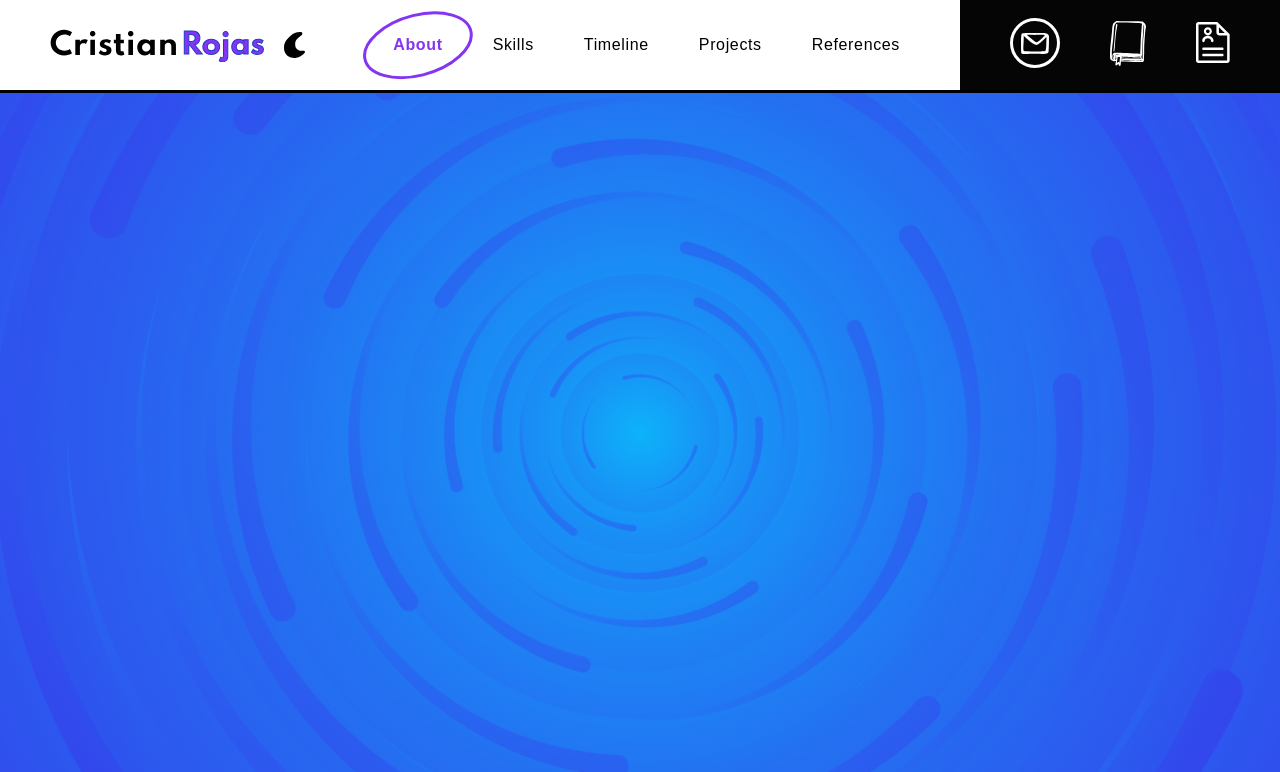
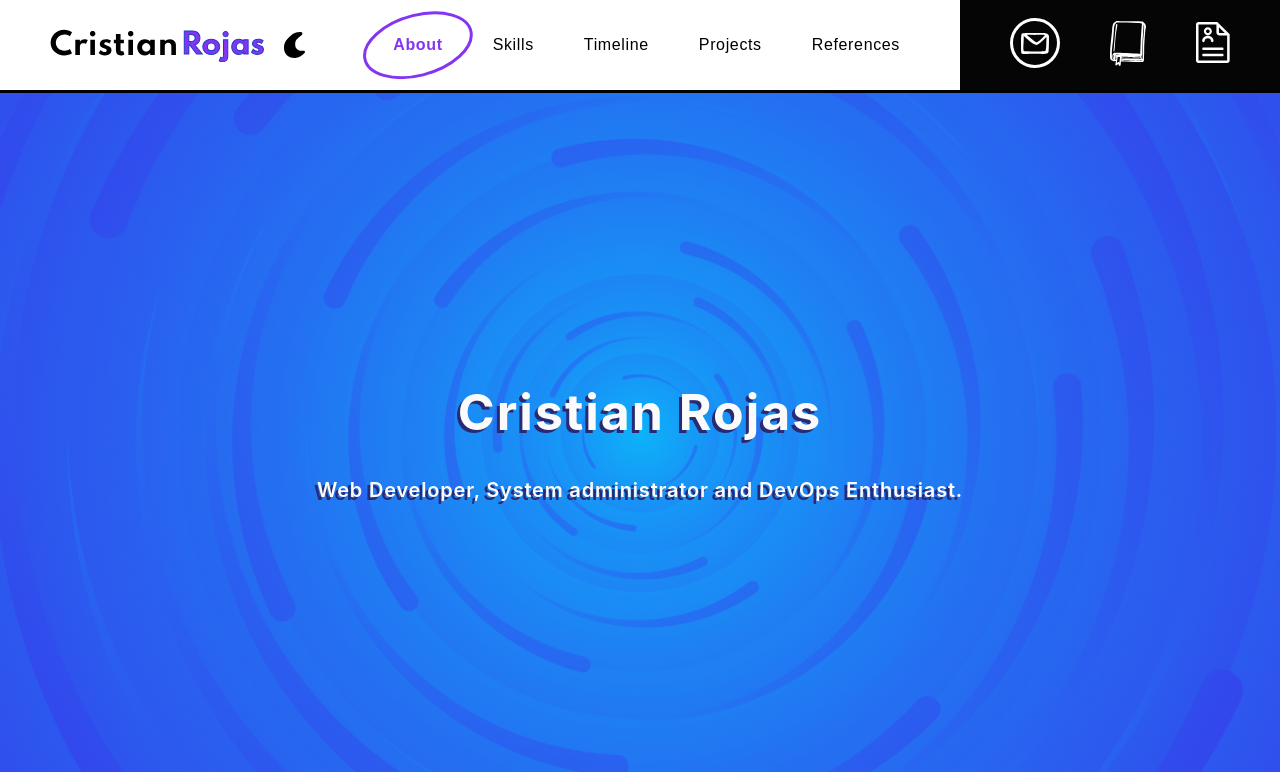
Before and after one commit to Cristian-Rojas-Cruz/cristianrojas, a Next.js app: page / in a window 1280 px wide. Shown: the top 772 px of the page. Built offline with nearby package versions, Linux system fonts and the light colour scheme.

Commit message:
feature: starting section component

```diff
--- a/src/components/Banner.tsx
+++ b/src/components/Banner.tsx
@@ -1,8 +1,12 @@
 const Banner: React.FC = () => {
 
     return (
-        <div className="Banner">
-            <img src="/banner.svg" alt="" className='Banner__image'/>
+        <div className="banner">
+            <img src="/banner.svg" alt="" className='banner__image'/>
+            <div className="banner__content">
+                <h1>Cristian Rojas</h1>
+                <p>Web Developer, System administrator and DevOps Enthusiast.</p>
+            </div>
         </div>
     )
 }
--- a/src/components/Section.tsx
+++ b/src/components/Section.tsx
@@ -1,12 +1,24 @@
-import type { AppProps } from 'next/app';
-import '@/styles/index.scss';
+import { ScriptProps } from "next/script";
 
-const Section = ({Component, pageProps}: AppProps) => {
+type backgroundColors = "purple" | "gray" | "lightgray";
+
+interface Props extends ScriptProps {
+  bg: backgroundColors[];
+}
+
+const Section = (props: Props) => {
+  const { bg } = props;
+  // console.log(props.children)
   return(
-    <>
-      <Component {...pageProps} />
-    </>
+<>
+
+    <div className={`section ${props.bg.length > 1?"section--grid":""} ${props.bg.length===1?"bg-"+props.bg[0]:""}`}>
+      { props.children }
+    </div>
+</>
+
   )
+
 }
 
 export default Section;
--- a/src/pages/index.tsx
+++ b/src/pages/index.tsx
@@ -1,10 +1,13 @@
 import Banner from '@/components/Banner';
+import Section from '@/components/Section';
 import { NextPage } from 'next'
 
 const Home: NextPage = () => {
   return (
     <>
       <Banner />
+      <Section bg={["purple", "lightgray"]}><div>pinga</div><div>pinga</div></Section>
+      <Section bg={["purple"]}><div>pinga</div></Section>
     </>
   )
 }
--- a/src/styles/base/_globals.base.scss
+++ b/src/styles/base/_globals.base.scss
@@ -10,7 +10,7 @@ body {
     grid-template-rows: auto 1fr auto;
 }
 
-p, a, span, i {
+p, a, span, i, h1 {
     text-decoration: none;
     color: $primary-black-font-color;
     font-family: 'Inter', sans-serif;
--- a/src/styles/components/_banner.components.scss
+++ b/src/styles/components/_banner.components.scss
@@ -1,4 +1,4 @@
-.Banner {
+.banner {
     text-align: center;
     display: flex;
     justify-content: center;
@@ -14,6 +14,27 @@
         transform: rotate(0deg);
         animation:spin 7s linear infinite;
     }
+
+    &__content {
+        z-index: 0;
+
+        p, h1 {
+            text-shadow:-3px 3px #292974;
+            color: $primary-white-font-color;
+        }
+
+        p {
+            font-size: 20px;
+            font-weight: 600;
+            line-height: 22.4px;
+        }
+
+        h1 {
+            font-size: 50px;
+            line-height: 68.09px;
+            font-weight: 700;
+        }
+    }
 }
 
 
```
